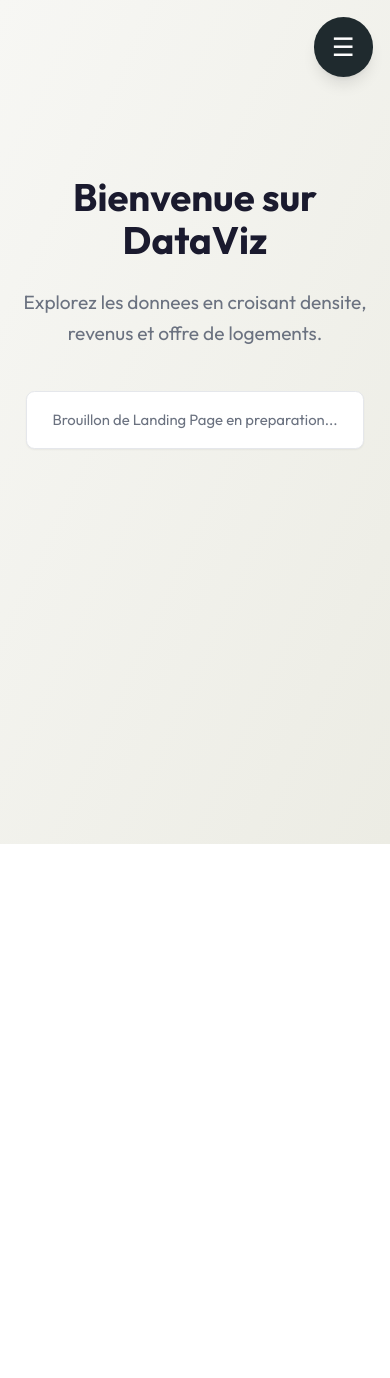
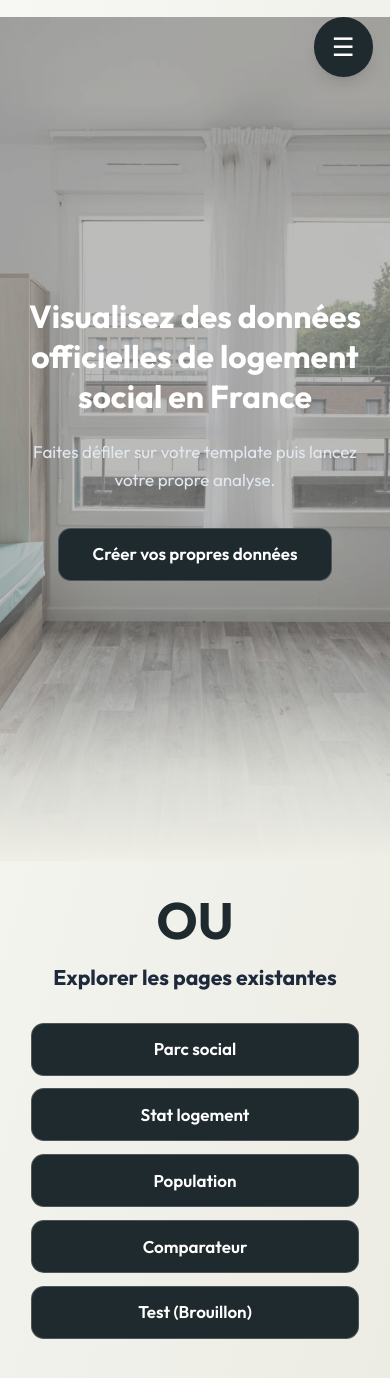
Before and after one commit to gregwargamer/SAE401, a React (Vite) app in the folder front/: page / in a window 390 px wide. Shown: the top 1378 px of the page. Before the commit the page ends 844 px from the top, so only its background shows below. Built offline with nearby package versions, Linux system fonts and the light colour scheme.

Commit message:
page daccueil (pas finit jpense pour linstant)

```diff
--- a/front/src/index.css
+++ b/front/src/index.css
@@ -55,6 +55,22 @@ body {
   animation: mobileItemIn 260ms ease-out forwards;
 }
 
+@keyframes homeHeroEnter {
+  from {
+    opacity: 0;
+    transform: translateY(12px);
+  }
+  to {
+    opacity: 1;
+    transform: translateY(0);
+  }
+}
+
+.home-hero-enter {
+  opacity: 0;
+  animation: homeHeroEnter 480ms ease-out forwards;
+}
+
 @media (max-width: 639px) {
   html {
     font-size: 17px;
--- a/front/src/pages/HomePage.jsx
+++ b/front/src/pages/HomePage.jsx
@@ -1,15 +1,69 @@
+import { Link } from "react-router-dom";
+import logementImage from "../assets/logement.jpg";
+
 const HomePage = () => {
+  const pagesExistantes = [
+    { to: "/parc-social", label: "Parc social" },
+    { to: "/logement", label: "Stat logement" },
+    { to: "/population", label: "Population" },
+    { to: "/custom", label: "Comparateur" },
+    { to: "/test", label: "Test (Brouillon)" },
+  ];
+
   return (
-    <section className="flex flex-col items-center justify-center min-h-[70vh] text-center">
-      <h1 className="text-4xl md:text-6xl font-black text-[#1a1a2e] mb-6">
-        Bienvenue sur DataViz
-      </h1>
-      <p className="text-lg md:text-xl text-gray-500 max-w-2xl mb-10 leading-relaxed gap-2">
-        Explorez les donnees en croisant densite, revenus et offre de logements.
-      </p>
+    <section className="relative">
+      <div className="sticky top-0 h-screen w-full flex items-center justify-center overflow-hidden bg-transparent">
+        <img
+          src={logementImage}
+          alt="Template"
+          className="absolute inset-0 h-full w-full object-cover opacity-70"
+        />
+        <div className="absolute inset-0 bg-black/25" />
+        <div className="absolute bottom-0 left-0 right-0 h-40 bg-gradient-to-b from-transparent via-[#EFEFE8]/70 to-[#EFEFE8]" />
 
-      <div className="text-gray-500 text-sm bg-white px-6 py-4 rounded-lg border border-gray-200 shadow-sm">
-        Brouillon de Landing Page en preparation...
+        <div className="relative z-10 text-center px-6 max-w-3xl">
+          <h1
+            className="text-3xl sm:text-5xl font-black text-white mb-5 leading-tight home-hero-enter"
+            style={{ animationDelay: "40ms" }}
+          >
+            Visualisez des données officielles de logement social en France
+          </h1>
+          <p
+            className="text-base sm:text-xl text-slate-200 mb-8 leading-relaxed home-hero-enter"
+            style={{ animationDelay: "120ms" }}
+          >
+            Faites défiler sur votre template puis lancez votre propre analyse.
+          </p>
+
+          <Link
+            to="/test"
+            className="inline-flex items-center justify-center px-8 py-3 rounded-xl bg-[#1f2a2e] text-white font-semibold border border-white/20 hover:bg-[#26343a] transition-colors duration-200 home-hero-enter"
+            style={{ animationDelay: "190ms" }}
+          >
+            Créer vos propres données
+          </Link>
+        </div>
+      </div>
+
+      <div className="relative z-20 px-4 pt-8 pb-12 flex flex-col items-center justify-start text-center">
+        <p className="text-5xl sm:text-7xl font-black text-[#1f2a2e] leading-none mb-4">
+          OU
+        </p>
+        <h2 className="text-xl sm:text-3xl font-extrabold text-slate-800 mb-7">
+          Explorer les pages existantes
+        </h2>
+
+        <div className="w-[92%] mx-auto grid grid-cols-1 sm:grid-cols-2 lg:grid-cols-5 gap-3">
+          {pagesExistantes.map((page) => (
+            <Link
+              key={page.to}
+              to={page.to}
+              className="w-full inline-flex items-center justify-center px-5 py-3 rounded-xl bg-[#1f2a2e] text-white font-semibold border border-white/20 hover:bg-[#26343a] transition-colors duration-200"
+            >
+              {page.label}
+            </Link>
+          ))}
+        </div>
       </div>
     </section>
   );
```
Also changed, not shown: front/src/pages/TestPage.jsx (+139 -66 lines), front/src/assets/logement.jpg (added).
